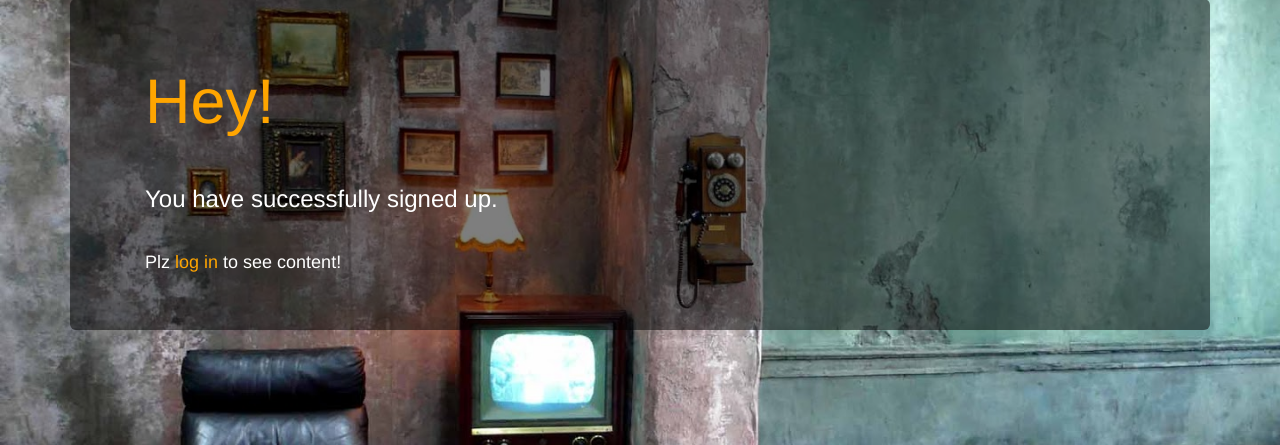
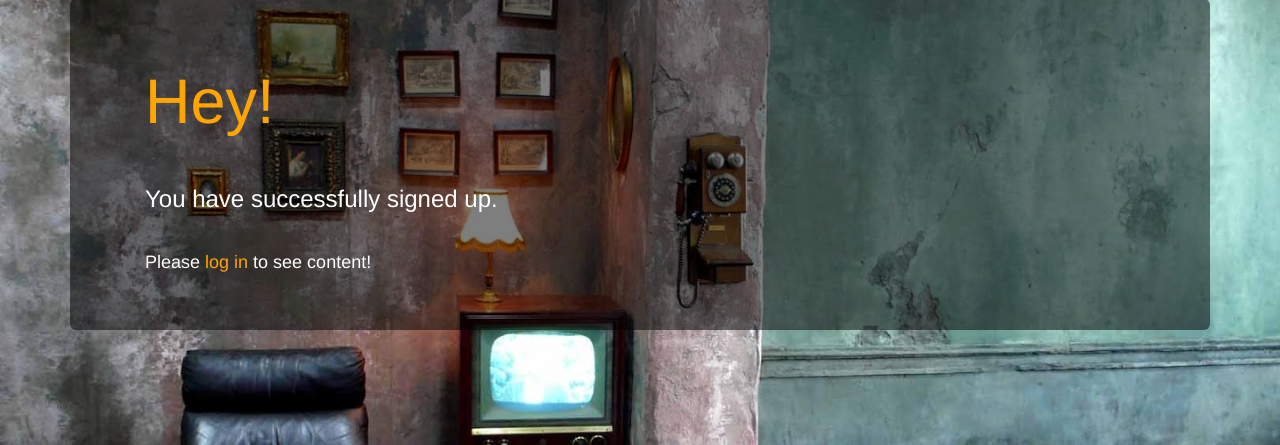
Before and after one commit to Leidey/Django-Project, a Django app: page /registered/ in a window 1280 px wide. Shown: the part 81-526 px from the top of the page. Run offline with Django 3.2, Linux system fonts and the light colour scheme; some libraries are stand-ins or nearby versions.

Commit message:
modified a letter

```diff
--- a/MyBlog/templates/success_register.html
+++ b/MyBlog/templates/success_register.html
@@ -16,7 +16,7 @@
     <div class="container">
             <h1 style="color:#FFA500">Hey!</h1><br>
             <h3 style="color:white">You have successfully signed up.</h3><br>
-            <h4 style="color:white">Plz <a href="{% url 'login' %}"><font style="color:#FFA500">log in</font></a> to see content!</h4>
+            <h4 style="color:white">Please <a href="{% url 'login' %}"><font style="color:#FFA500">log in</font></a> to see content!</h4>
     </div>
 </div>
 {% endblock %}
```
Also changed, not shown: MyBlog/db.sqlite3.
